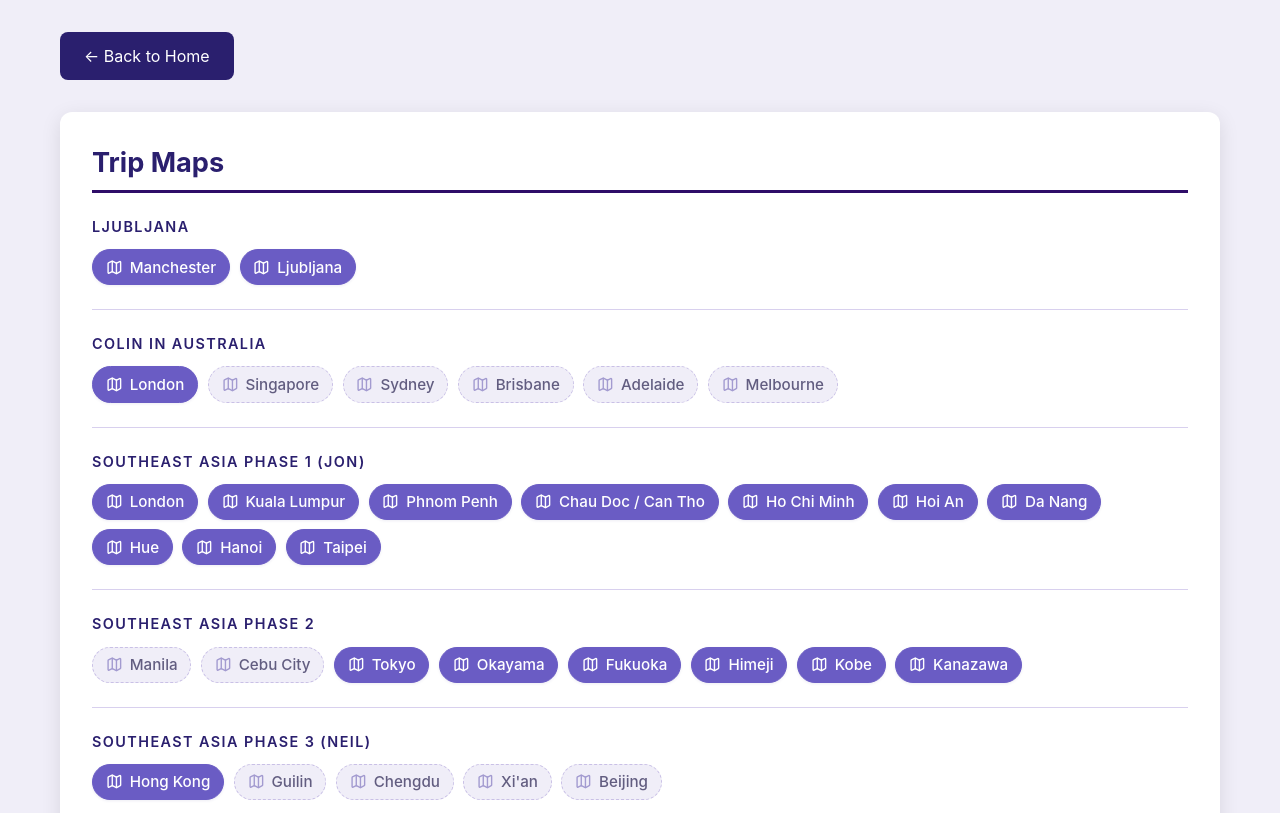
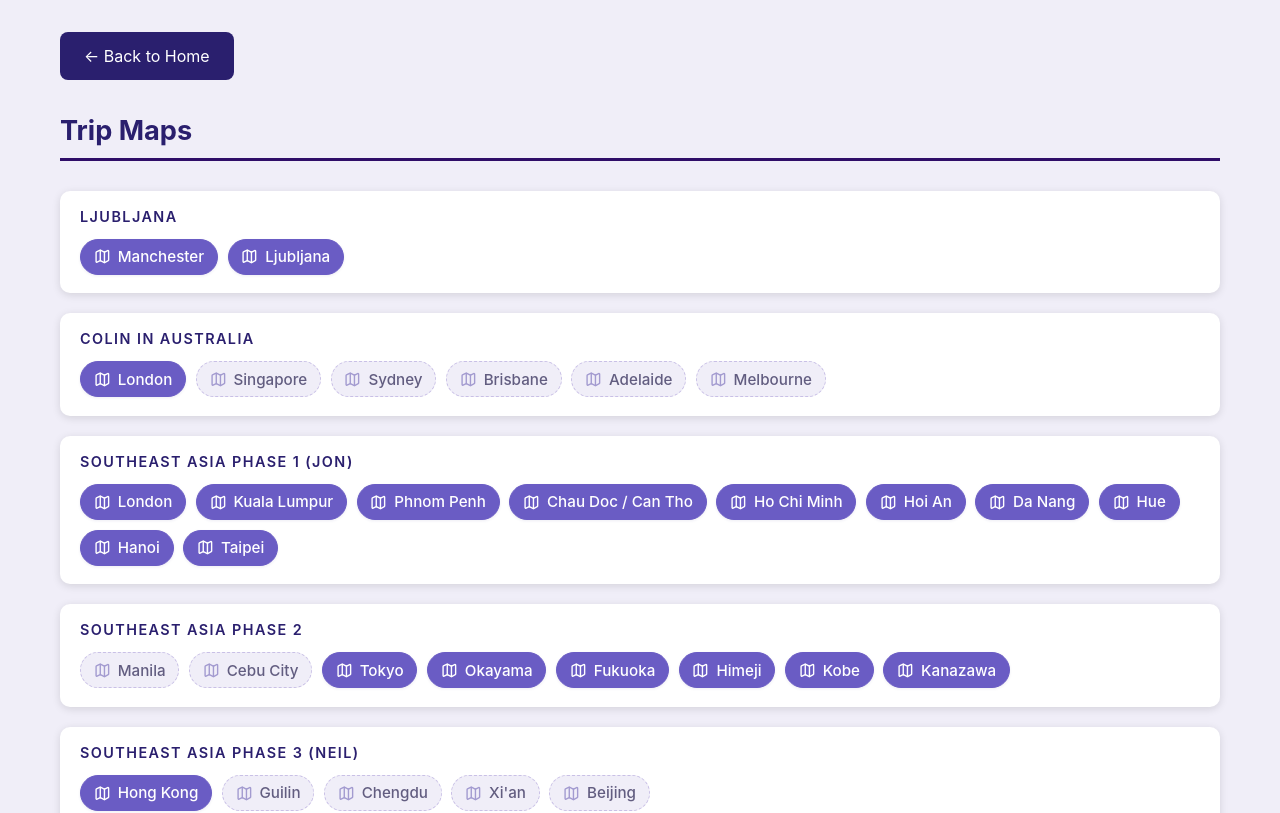
Before and after one commit to 22341/travel-stuff, a React (Vite) app: page /maps in a window 1280 px wide. Shown: the top 813 px of the page. Built offline with nearby package versions, Linux system fonts and the light colour scheme.

Commit message:
css update

```diff
--- a/src/styles/index.css
+++ b/src/styles/index.css
@@ -321,24 +321,24 @@ body {
 }
 
 .maps-content {
-  background: white;
-  padding: 2rem;
-  border-radius: 12px;
-  box-shadow: 0 5px 20px rgba(0, 0, 0, 0.1);
+  display: flex;
+  flex-direction: column;
+  gap: 20px;
 }
 
 .maps-content h1 {
   color: #2a1f6e;
   font-size: 1.7rem;
-  margin-bottom: 1.5rem;
+  margin-bottom: 0.6rem;
   border-bottom: 3px solid #2f0d68;
   padding-bottom: 0.5rem;
 }
 
-.maps-group + .maps-group {
-  margin-top: 1.5rem;
-  padding-top: 1.5rem;
-  border-top: 1px solid #d8d0ee;
+.maps-group {
+  background: white;
+  border-radius: 10px;
+  padding: 1rem 1.25rem 1.15rem;
+  box-shadow: 0 2px 8px rgba(0, 0, 0, 0.12);
 }
 
 .maps-group__heading {
@@ -436,8 +436,12 @@ body {
     padding: 1rem;
   }
 
+  .maps-group {
+    padding: 0.85rem 1rem;
+  }
+
   .maps-content {
-    padding: 1rem;
+    gap: 15px;
   }
 
   .maps-content h1 {
```
